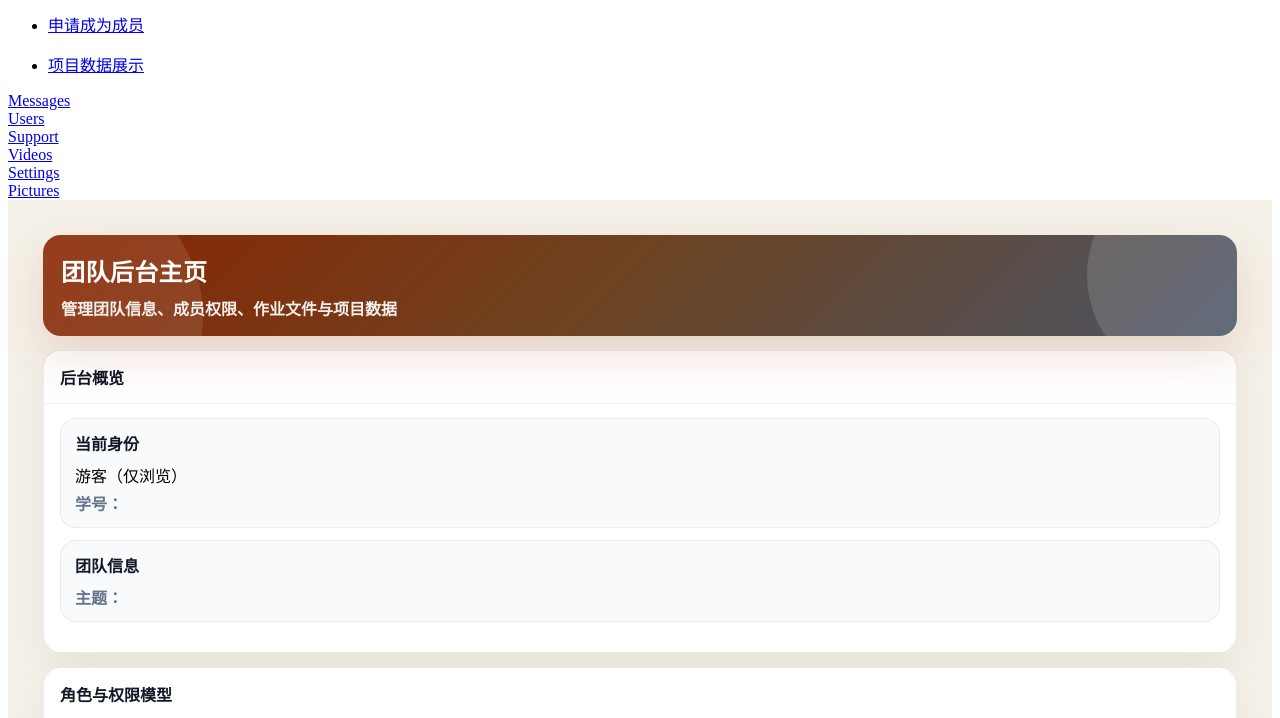
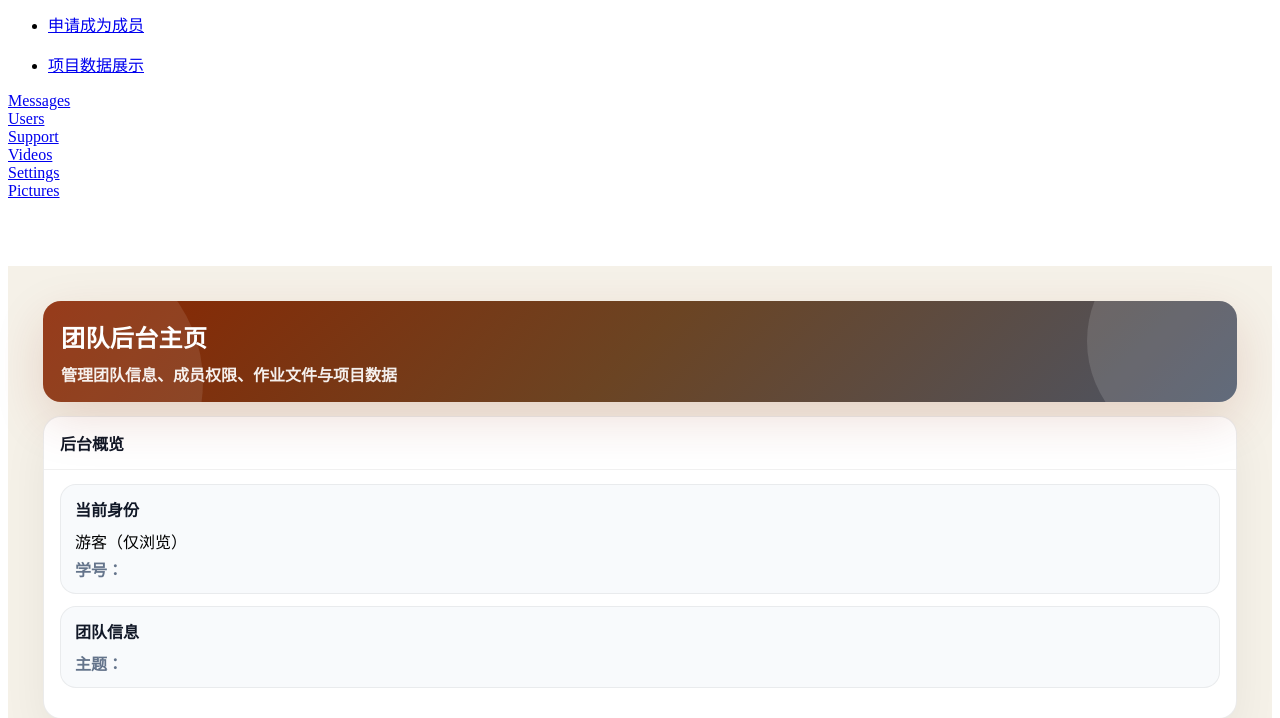
Before and after one commit to DING4526/WebDB, a Yii app: the page made by backend/views/site/index.php in a window 1280 px wide. Shown: the part 482-1200 px from the top of the page. Run offline with PHP 8.4 and a stand-in for Yii, Linux system fonts and the light colour scheme; the template is opened without the code that fills it, so the values that code supplies are empty; some libraries are stand-ins or nearby versions.

Commit message:
调整topbar高度

```diff
--- a/backend/views/layouts/main.php
+++ b/backend/views/layouts/main.php
@@ -325,6 +325,13 @@ $this->registerCssFile('@web/css/admin-common.css');
       </header>
       <!-- End: Topbar -->
 
+      <style>
+        #topbar.alt{
+          min-height:50px !important;
+          padding:8px 15px 8px 30px !important;
+        }
+      </style>
+
       <!-- Begin: Content -->
       <section id="content" class="table-layout animated fadeIn">
         <?= $content ?>
--- a/backend/web/css/admin-common.css
+++ b/backend/web/css/admin-common.css
@@ -3,7 +3,7 @@
    Common Admin UI for backend modules (Team, Member, Personal Work, etc.)
    Consistent with war-event.css style
    ========================================================================== */
-
+/* ===== Global content padding adjustment ===== */
 #content.table-layout > div {
   padding: 15px !important;
 }
```
Also changed, not shown: 1 other file.
